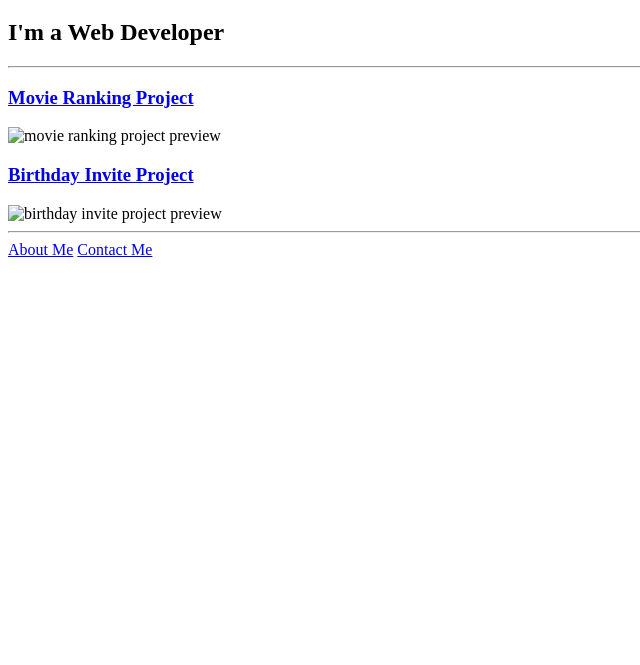
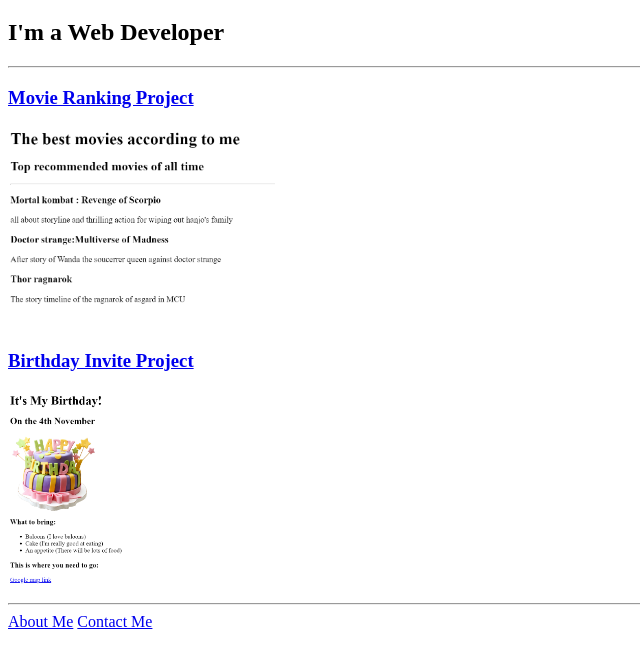
Before and after one commit to Codecrafterdash/html-portfolio, a plain HTML site: page index.html in a window 1280 px wide. Shown: the part 61-726 px from the top of the page, without its empty margins (0-640 px from the left). Drawn offline with Linux system fonts and the light colour scheme.

Commit message:
Update index.html

```diff
--- a/index.html
+++ b/index.html
@@ -10,13 +10,13 @@
   <h1>Digbijoy Paul's Portfolio</h1>
   <h2>I'm a Web Developer</h2>
   <hr />
-  <h3><a href="./public/Movie ranking.html">Movie Ranking Project</a></h3>
-  <img src="./assets/images/Top Movies.png" height="200" alt="movie ranking project preview"/>
-  <h3><a href="./public/birthday-invite.html">Birthday Invite Project</a></h3>
-  <img src="./assets/images/Birthday_cake.png" height="200" alt="birthday invite project preview"/>
+  <h3><a href="./Movie ranking.html">Movie Ranking Project</a></h3>
+  <img src="./Top Movies.png" height="200" alt="movie ranking project preview"/>
+  <h3><a href="./birthday-invite.html">Birthday Invite Project</a></h3>
+  <img src="./Birthday_cake.png" height="200" alt="birthday invite project preview"/>
   <hr />
-  <a href="./public/about.html">About Me</a>
-  <a href="./public/contact.html">Contact Me</a>
+  <a href="./about.html">About Me</a>
+  <a href="./contact.html">Contact Me</a>
 </body>
 
 </html>
```
